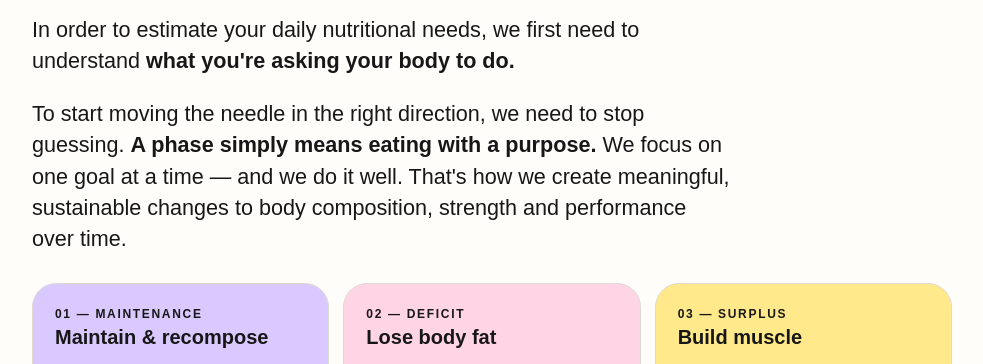
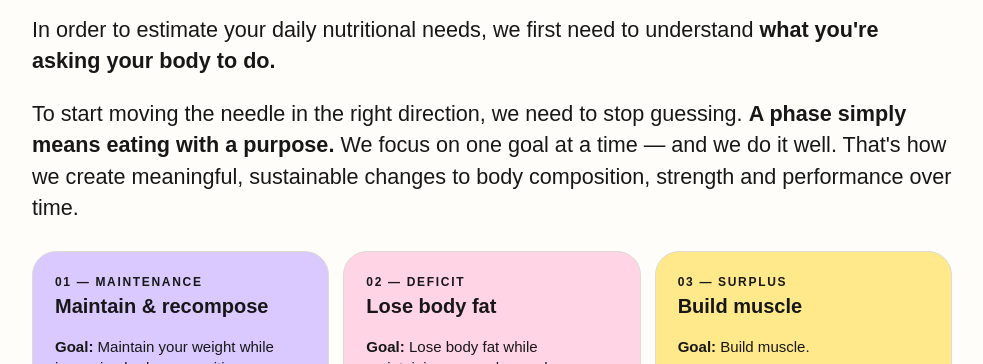
Before and after one commit to liztheselfcarecoach-cmyk/macro-calculator, a plain HTML site: page index.html in a window 1280 px wide. Shown: the part 363-727 px from the top of the page, without its empty margins (148-1131 px from the left). Drawn offline with Linux system fonts and the light colour scheme.

Commit message:
Add files via upload

```diff
--- a/index.html
+++ b/index.html
@@ -68,7 +68,12 @@ a.btn{display:inline-block;text-decoration:none}
       .opening-wide{max-width:none !important;width:100% !important;}
     }
 
-  </style>
+
+@media (min-width:701px){
+  #intro .lead{max-width:none !important;width:100% !important;}
+}
+
+</style>
 </head>
 <body>
 <main class="wrap">
```
